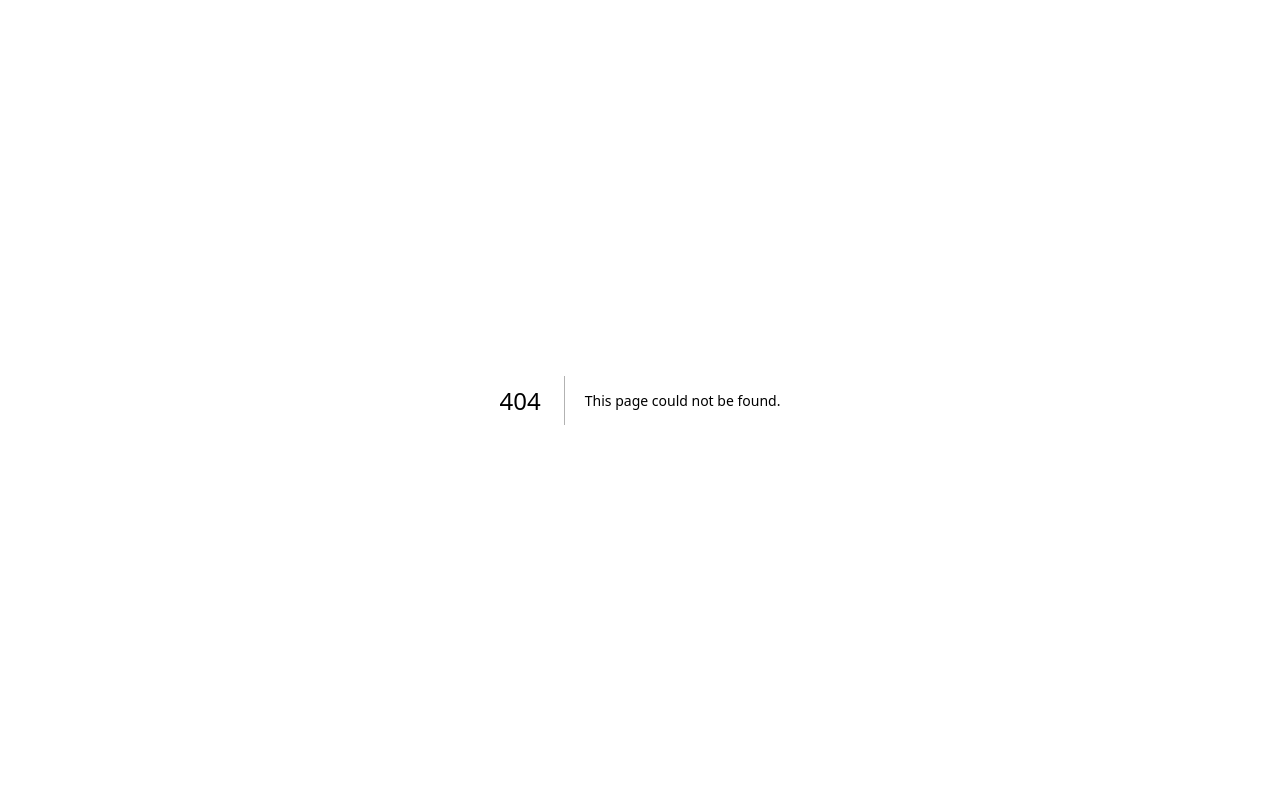
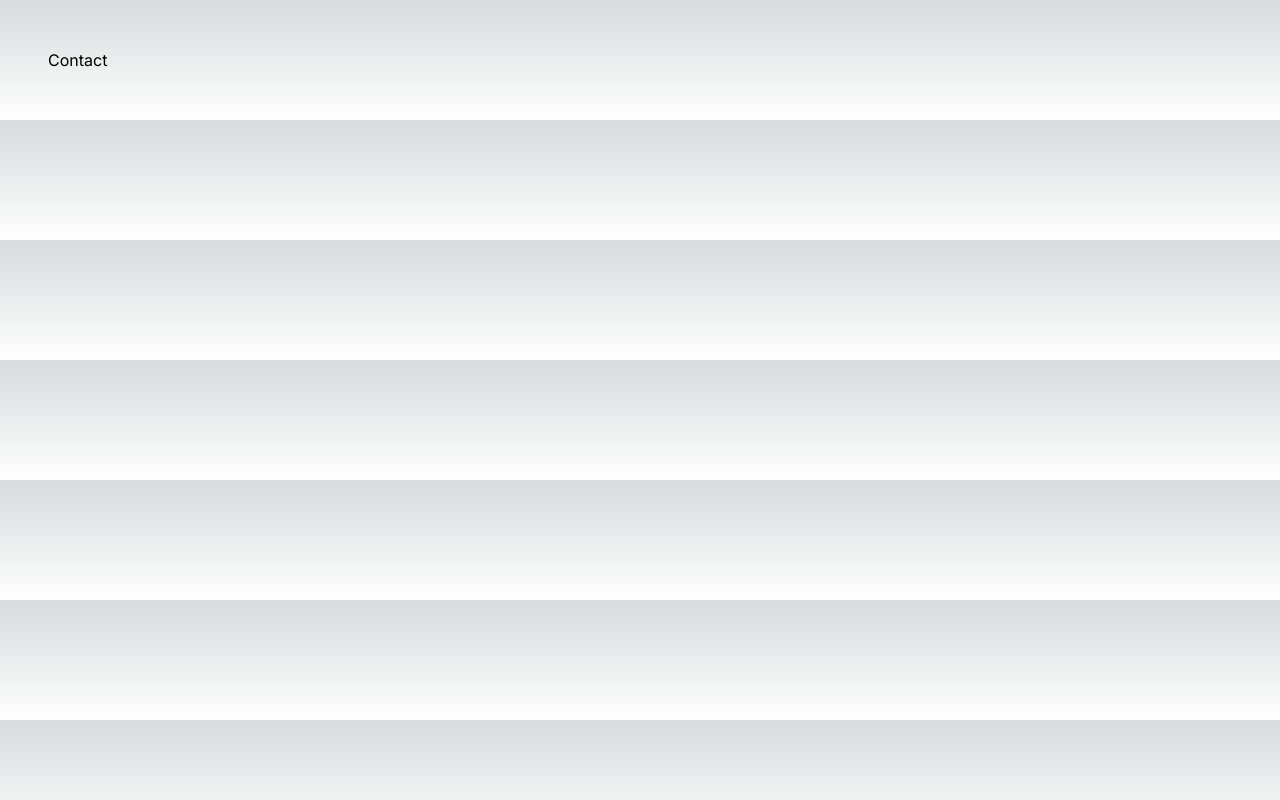
Before and after one commit to leowndev/nextjs-14-page-transitions, a Next.js app: page /contact in a window 1280 px wide. Before the commit this address had no page. Built offline with nearby package versions, Linux system fonts and the light colour scheme.

Commit message:
Create `contact` page

```diff
--- /dev/null
+++ b/app/contact/page.tsx
@@ -0,0 +1,7 @@
+export default function Contact() {
+  return (
+    <section className="p-12">
+      <h1 className="text-lg3">Contact</h1>
+    </section>
+  );
+}
```
